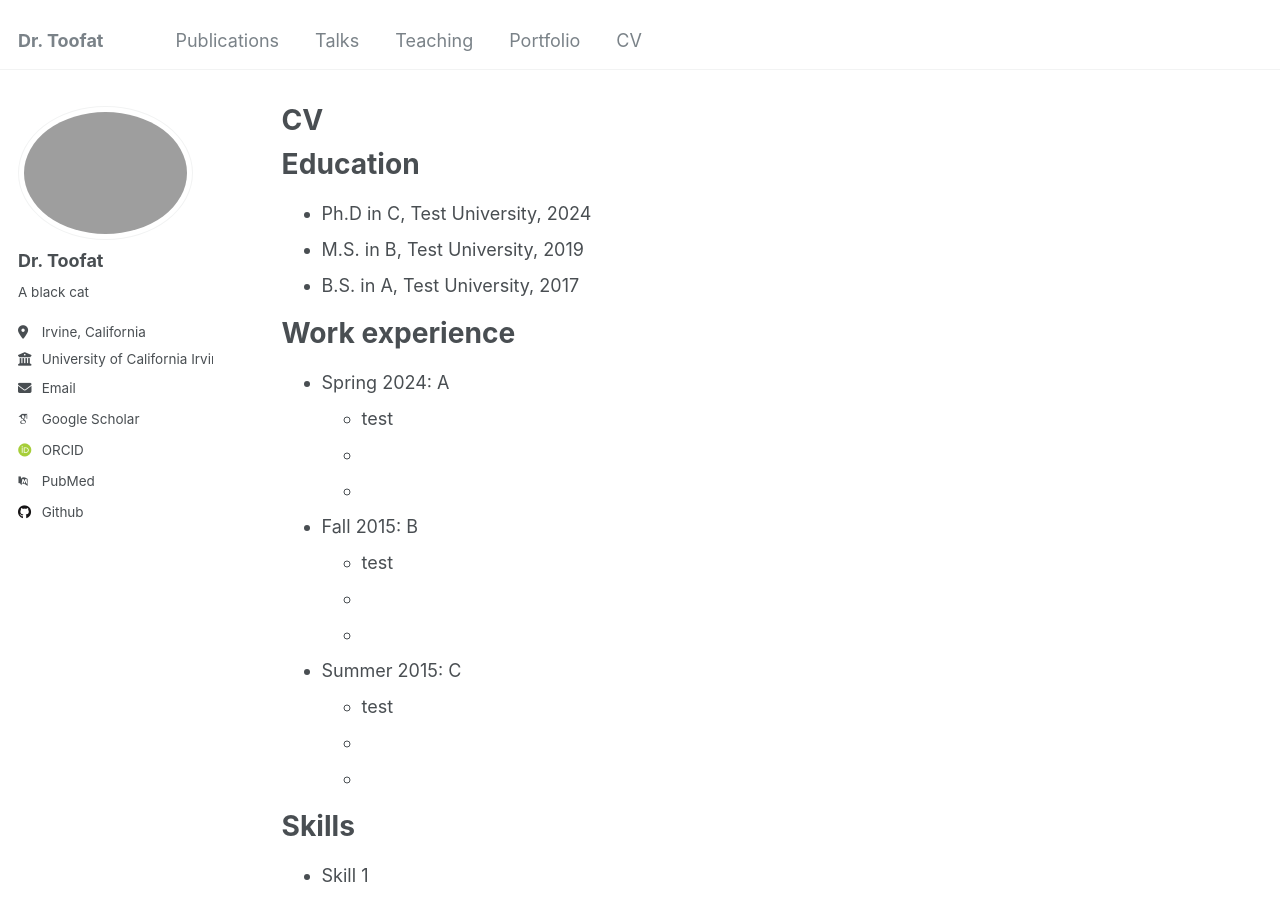
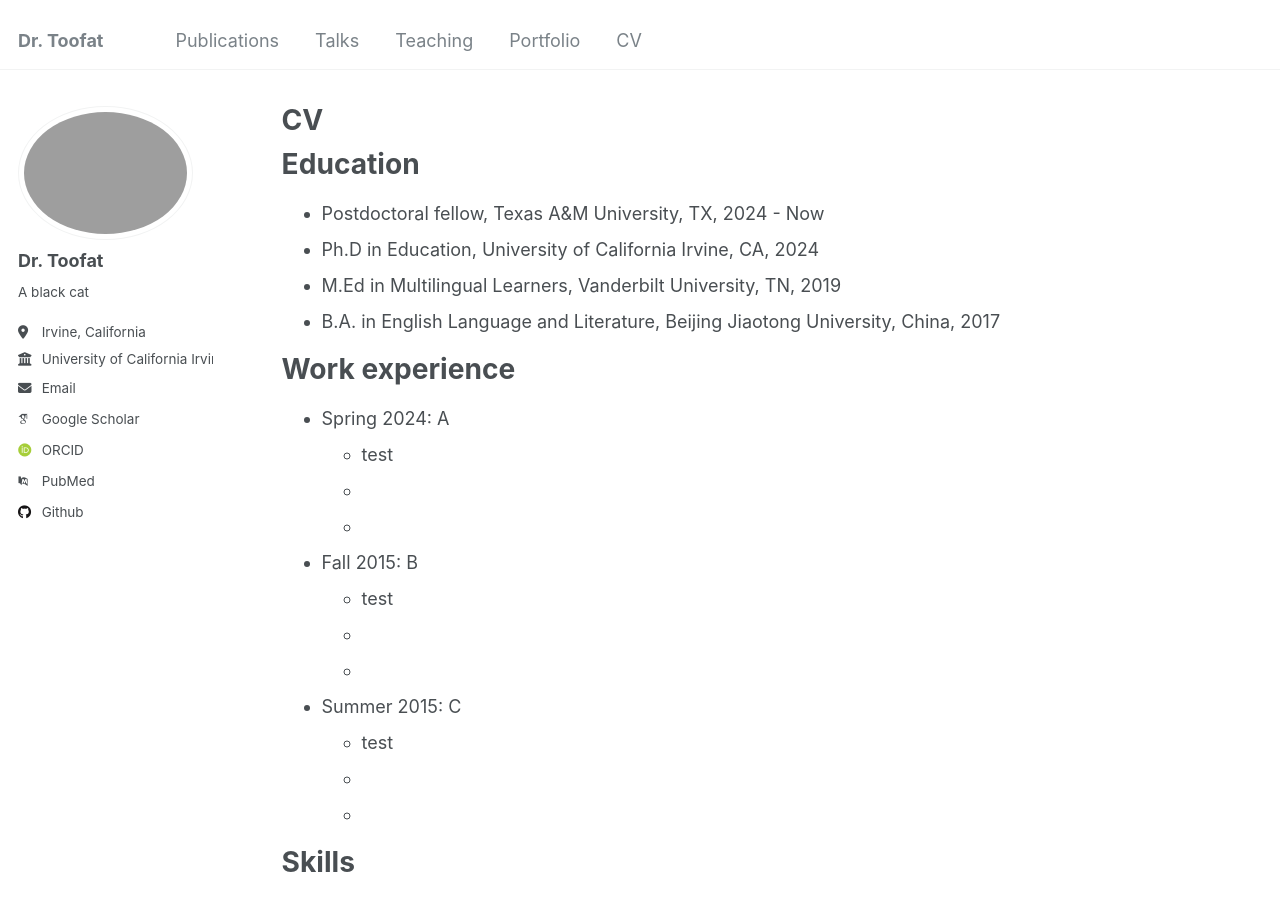
Before and after one commit to AltriaCarrie/altriacarrie.github.io, a Jekyll site: the page built from _pages/cv.md, in a window 1280 px wide and 900 px high. Built offline with Jekyll 4.4.1, drawn with Linux system fonts in a browser that asks for light colours; some web fonts are replaced.

Commit message:
Update cv.md

```diff
--- a/_pages/cv.md
+++ b/_pages/cv.md
@@ -11,9 +11,10 @@ redirect_from:
 
 Education
 ======
-* Ph.D in C, Test University, 2024
-* M.S. in B, Test University, 2019
-* B.S. in A, Test University, 2017
+* Postdoctoral fellow, Texas A&M University, TX, 2024 - Now
+* Ph.D in Education, University of California Irvine, CA, 2024
+* M.Ed in Multilingual Learners, Vanderbilt University, TN, 2019
+* B.A. in English Language and Literature, Beijing Jiaotong University, China, 2017
 
 Work experience
 ======
```
